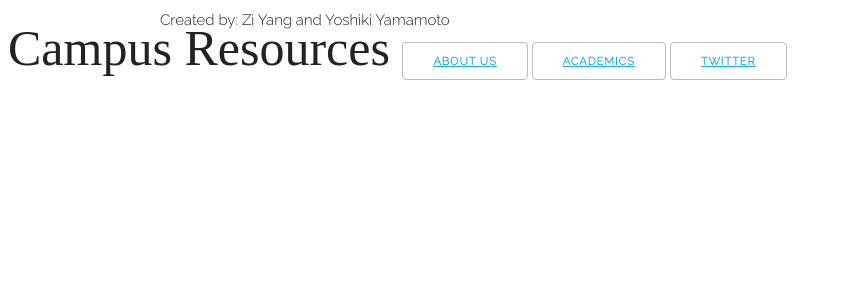
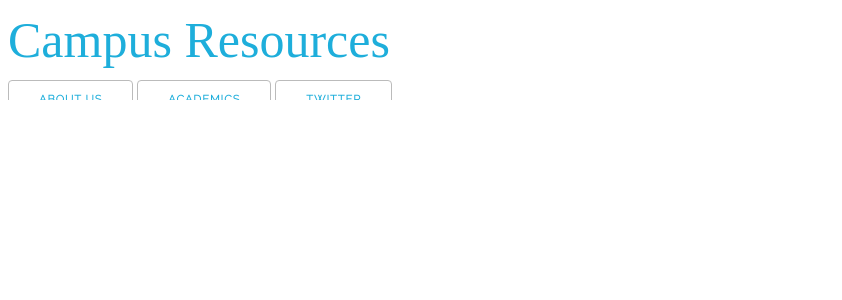
Before and after one commit to zyang7/UMich-Campus-Resources, a Flask app: template templates/base.html in a window 1280 px wide. Shown: the top 300 px of the page, without its empty margins (0-842 px from the left). Run offline with Flask 2, Linux system fonts and the light colour scheme; the template is opened without the code that fills it, so the values that code supplies are empty; some web fonts are replaced.

Commit message:
updated some CSS - need help with tabs

```diff
--- a/static/skeleton.css
+++ b/static/skeleton.css
@@ -48,16 +48,18 @@
 .header {
 	vertical-align: middle;
 	z-index:1;
-	height: 1000px;
+	height: 100px;
 	position: fixed;
 	width: 100%;
+  background: #FFFFFF;
+  top: 0px;
   overflow: scroll;
 }
 .tabs {
 	vertical-align: middle;
 }
 t1 {
-	margin-top: 2px;
+	margin-top: 500px;
 	font-family: "Shrikhand";
 	font-size: 5.0rem;
 }
--- a/templates/base.html
+++ b/templates/base.html
@@ -38,7 +38,7 @@
   <body>
     <div id="content">
       <div class="header">
-        <t1> Campus Resources </t1>
+        <div> <a href="#home" style="text-decoration:none"> <t1> Campus Resources </t1> </a> </div>
         <div class="button"> <a href="#aboutUs"> About Us </a> </div>
         <div class="button"> <a href="#academics"> Academics </a> </div>
         <div class="button"> <a href="#twitter"> Twitter </a> </div>
--- a/templates/index.html
+++ b/templates/index.html
@@ -2,6 +2,7 @@
 
 {% block content %}
 <div class="container">
+	<div id = "home"> </div>
 	<div id = "aboutUs">
 		<h1> About Us </h1>
 	</div>
@@ -11,10 +12,5 @@
 	<div id = "twitter">
 		<a class="twitter-timeline" data-width="100" data-height="700" data-theme="light" href="https://twitter.com/UMich">Tweets by UMich</a> <script async src="//platform.twitter.com/widgets.js" charset="utf-8"></script>
 	</div>
-
-	<h3>Heading</h3>
-	<h4>Heading</h4>
-	<h5>Heading</h5>
-	<h6>Heading</h6>
 </div>
 {% endblock %}
```
